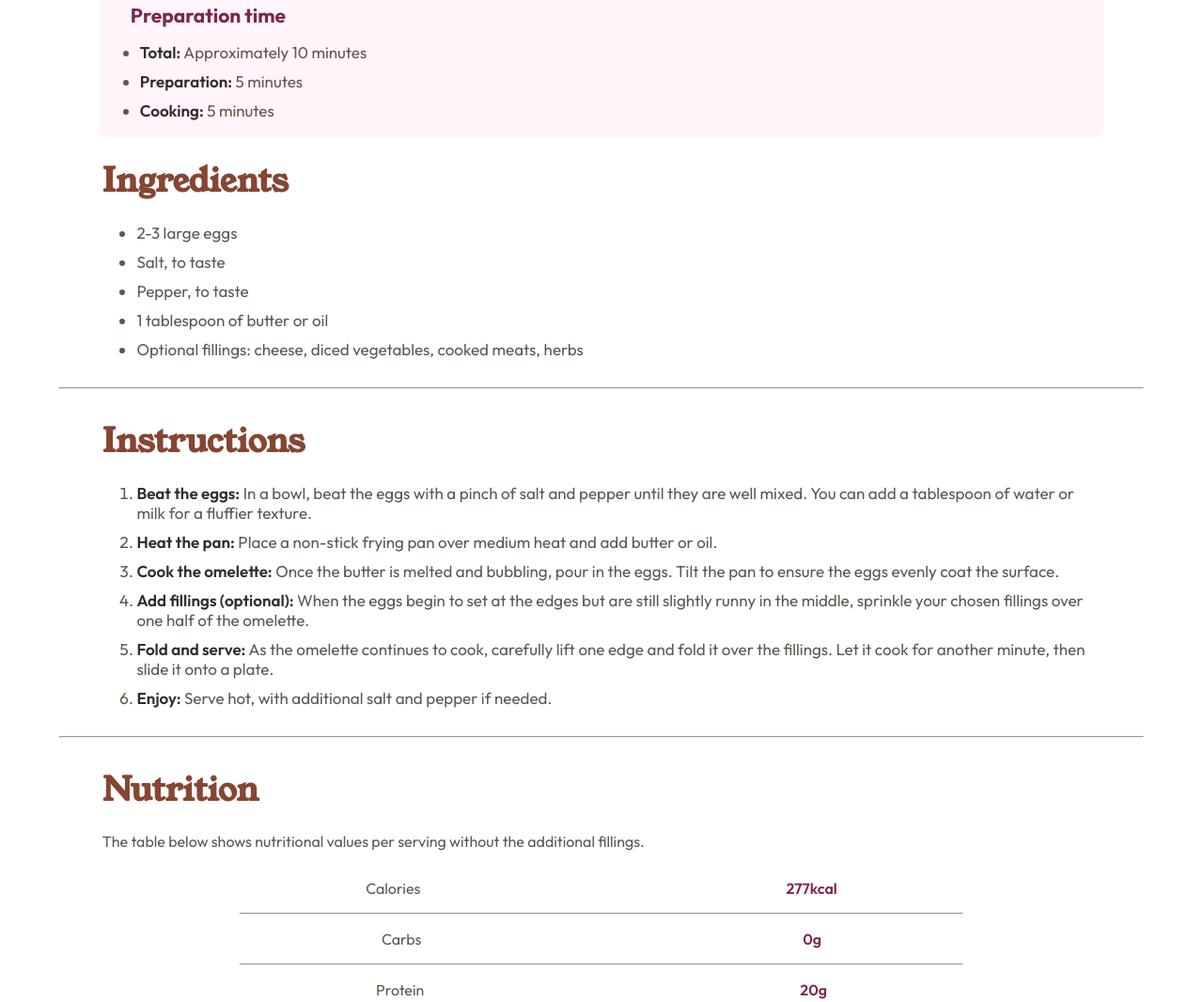
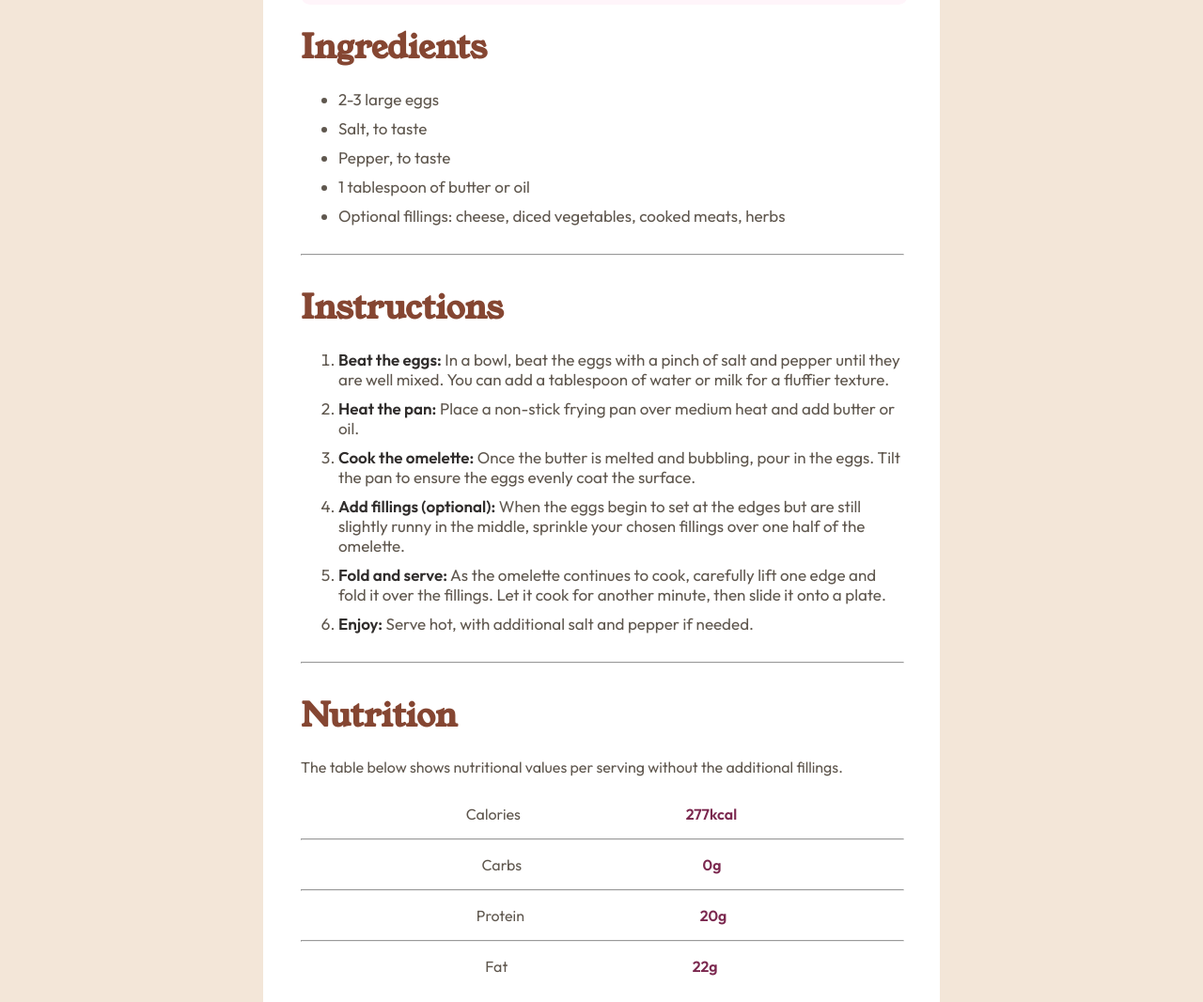
Before and after one commit to Adrian21fonseca/Recipe-page, a plain HTML site: page index.html in a window 1280 px wide. Shown: the part 760-1826 px from the top of the page at 94% size. Drawn offline with Linux system fonts and the light colour scheme.

Commit message:
first commit

```diff
--- /dev/null
+++ b/desktop.css
@@ -0,0 +1,61 @@
+@media screen and (min-width: 1000px) {
+
+    body{
+        background: hsl(30, 54%, 90%);
+    }
+    .contenedor{
+        width: 50%;
+        background: white;
+        margin: 110px auto;
+        padding: 40px;
+        border-radius: 20px;
+    }
+
+    .foto-receta{
+        border-radius: 20px;
+    }
+
+    .principal{
+        width: 100%;
+    }
+
+    .time{
+        width: 100%;
+    }
+
+    li{
+        width: 100%;
+    }
+
+
+
+
+
+
+
+    .sub-titulo-lista{
+        width: 100%;
+    }
+
+    .ingredientes{
+        width: 100%;
+    }
+
+    hr{
+        width: 100%;
+    }
+
+    ol li{
+        width: 100%;
+    }
+
+    .respaldo-titulo-nutricion{
+        width: 100%;
+    }
+
+    .separador-datos{
+        width: 100%;
+        margin: 0 auto;
+    }
+
+    }
--- a/index.html
+++ b/index.html
@@ -13,6 +13,7 @@
 
     <link rel="icon" href="assets/images/favicon-32x32.png">
     <link rel="stylesheet" href="movil.css">
+    <link rel="stylesheet" href="desktop.css">
     <title>Recipe page</title>
 </head>
 <body>
```
